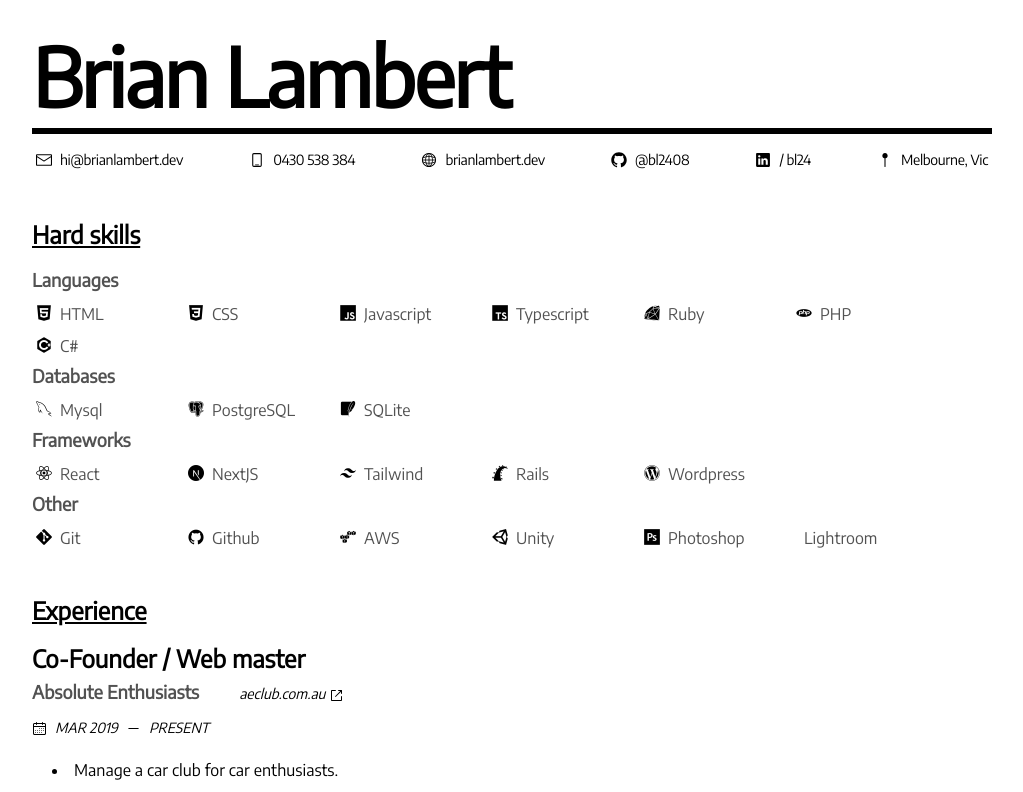
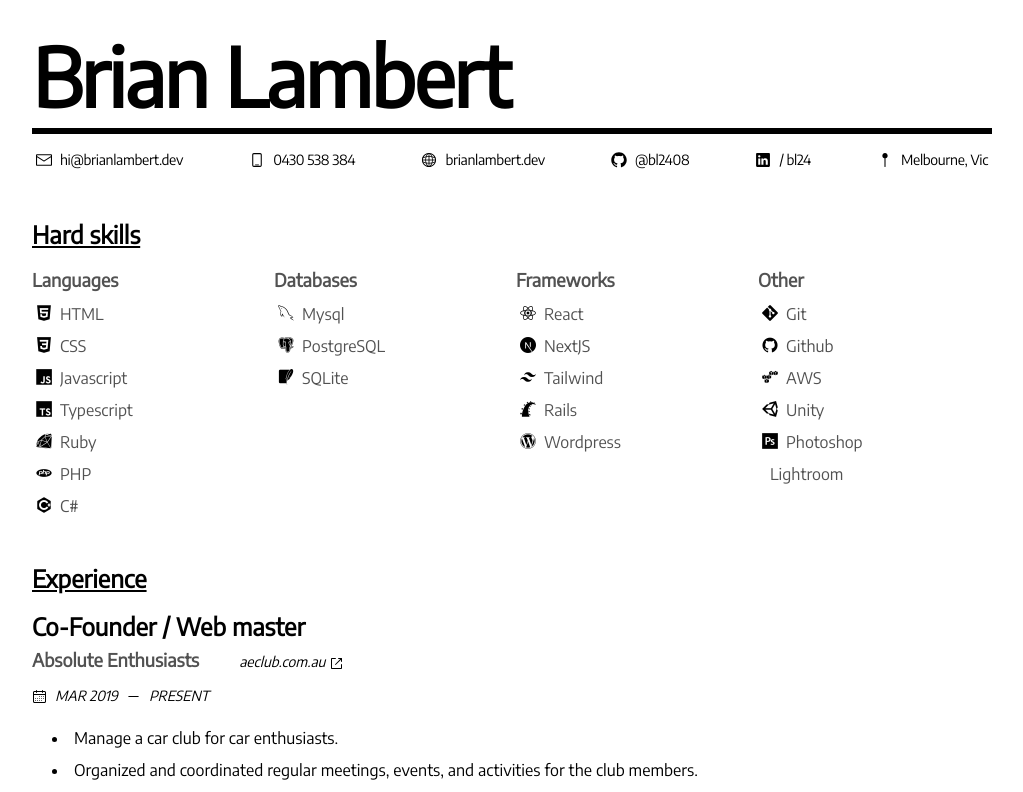
Before and after one commit to bl2408/resume-v2, a React (Vite) app: page / in a window 1280 px wide. Shown: the top 792 px of the page, without its empty margins (128-1151 px from the left). Built offline with nearby package versions, Linux system fonts and the light colour scheme.

Commit message:
split skills into a grid layout

```diff
--- a/src/Components/HardSkills.tsx
+++ b/src/Components/HardSkills.tsx
@@ -127,14 +127,24 @@ export default function HardSkills() {
 	return (
 		<section>
 			<h1>Hard skills</h1>
+			<div className="grid sm2:grid-cols-2 md:grid-cols-4 gap-2">
+				<div>
 					<h2>Languages</h2>
 					{createItems(skillsLanguages)}
+				</div>
+				<div>
 					<h2>Databases</h2>
 					{createItems(skillsDB)}
+				</div>
+				<div>
 					<h2>Frameworks</h2>
 					{createItems(skillsFrameworks)}
+				</div>
+				<div>
 					<h2>Other</h2>
 					{createItems(skillsOther)}
+				</div>
+			</div>
 		</section>
 	);
 }
```
Lines whose indentation alone changed are shown as unchanged.
